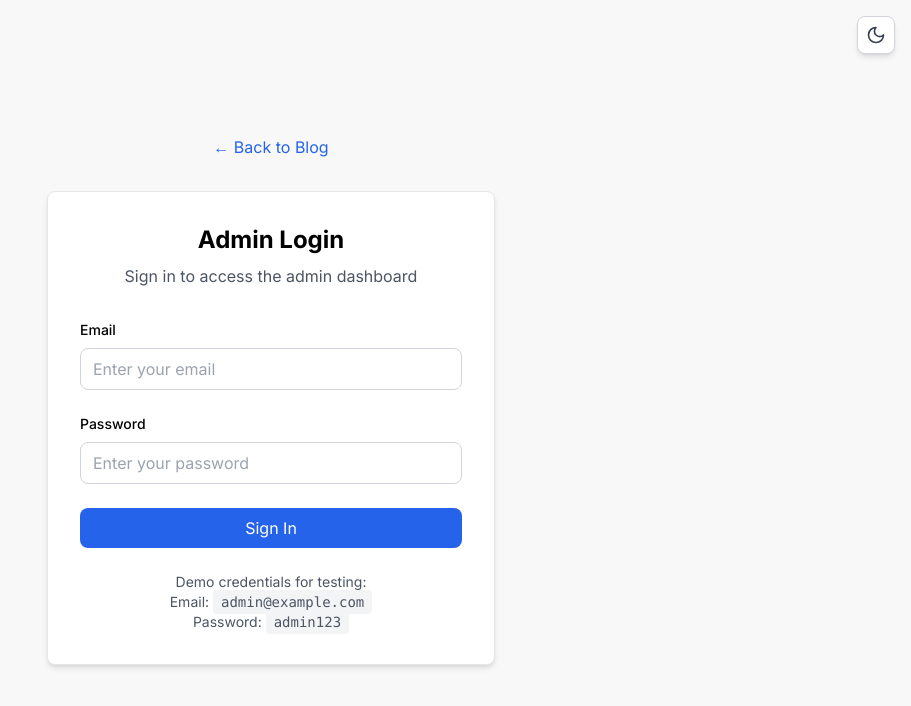
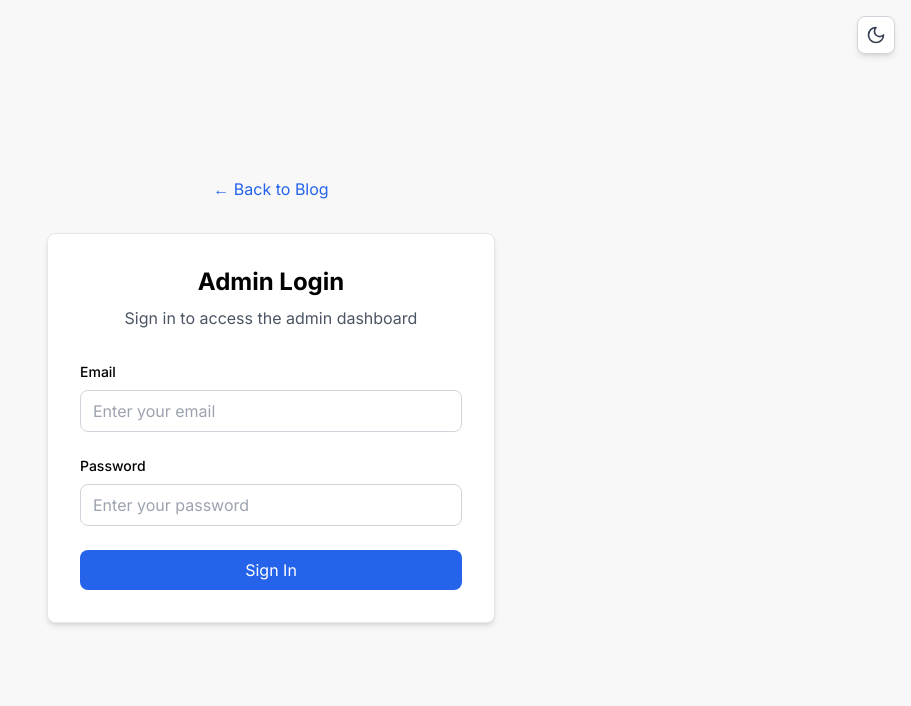
Before and after one commit to kairaa/kairaa.github.io, a Next.js app: page /admin/login in a window 1280 px wide. Shown: the top 706 px of the page, without its empty margins (369-1280 px from the left). Built offline with nearby package versions, Linux system fonts and the light colour scheme.

Commit message:
remove unnecessary div

```diff
--- a/src/app/admin/login/page.tsx
+++ b/src/app/admin/login/page.tsx
@@ -115,12 +115,6 @@ export default function LoginPage() {
               {loading ? 'Signing in...' : 'Sign In'}
             </button>
           </form>
-
-          <div className="mt-6 text-center text-sm text-gray-600 dark:text-gray-400">
-            <p>Demo credentials for testing:</p>
-            <p>Email: <code className="bg-gray-100 dark:bg-gray-700 px-2 py-1 rounded">admin@example.com</code></p>
-            <p>Password: <code className="bg-gray-100 dark:bg-gray-700 px-2 py-1 rounded">admin123</code></p>
-          </div>
         </div>
       </div>
     </div>
```
